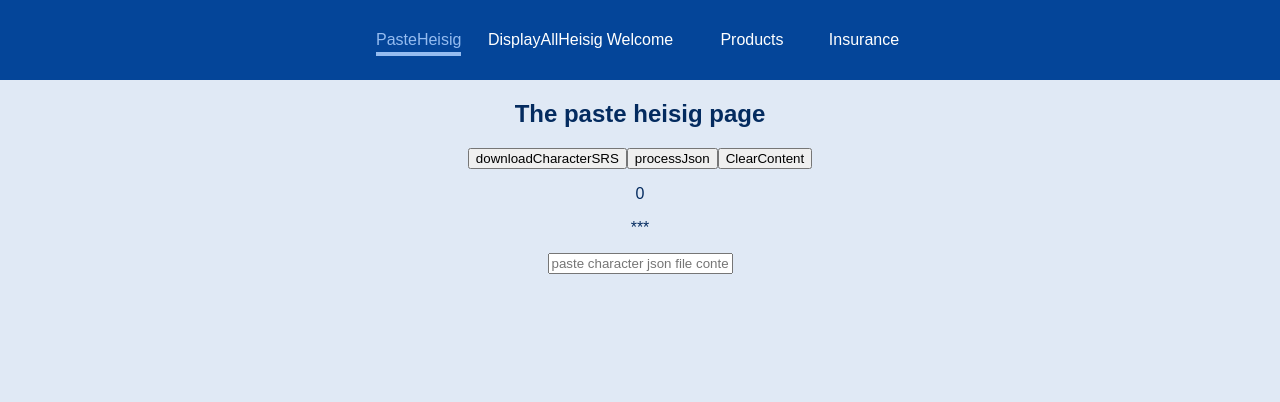
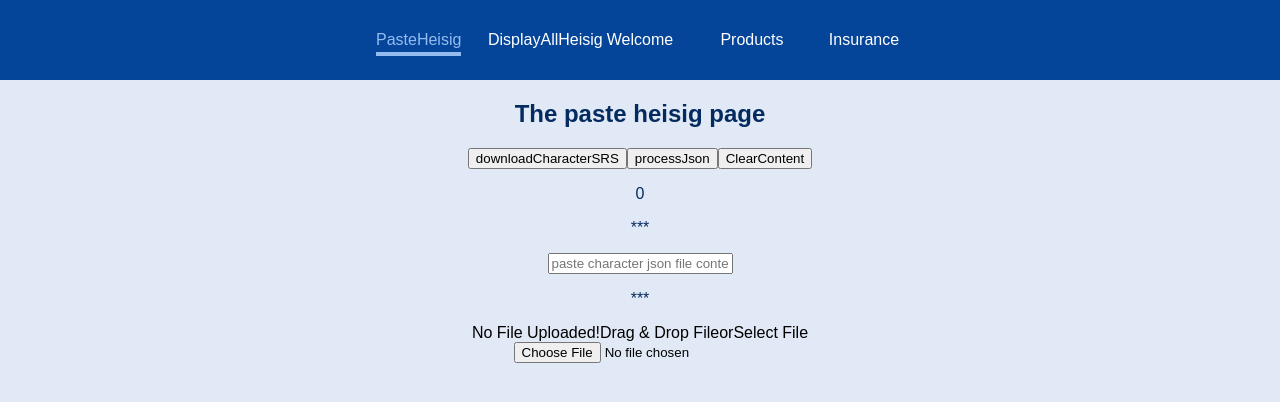
Before and after one commit to Weiqifan1/hanzimining, a React (Create React App) app: page /pasteheisig in a window 1280 px wide. Shown: the top 402 px of the page. Built offline with nearby package versions, Linux system fonts and the light colour scheme.

Commit message:
2021-10-23_1659: can now drag and drop json files. i now need to be able to clear the files without refreshing the page

```diff
--- /dev/null
+++ b/src/components/FileUploader.tsx
@@ -0,0 +1,109 @@
+import {DragAndDropProps, DragAndDropState} from "../interfaces/dragAndDropState";
+import React from "react";
+import {FileUploaderPresentationalComponent} from "./FileUploaderPresentationalComponent";
+
+export class FileUploader extends React.Component<DragAndDropProps, DragAndDropState> {
+    static counter = 0;
+    fileUploaderInput: HTMLElement | null = null;
+
+    constructor(props: DragAndDropProps) {
+        super(props);
+        this.state = { dragging: false, file: null };
+
+    }
+    // this.props.editParaList(this.state)
+
+
+    dragEventCounter = 0;
+    dragenterListener = (event: React.DragEvent<HTMLDivElement>) => {
+        this.overrideEventDefaults(event);
+        this.dragEventCounter++;
+        if (event.dataTransfer.items && event.dataTransfer.items[0]) {
+            this.setState({ dragging: true });
+        } else if (
+            event.dataTransfer.types &&
+            event.dataTransfer.types[0] === "Files"
+        ) {
+            // This block handles support for IE - if you're not worried about
+            // that, you can omit this
+            this.setState({ dragging: true });
+        }
+    };
+
+    dragleaveListener = (event: React.DragEvent<HTMLDivElement>) => {
+        this.overrideEventDefaults(event);
+        this.dragEventCounter--;
+
+        if (this.dragEventCounter === 0) {
+            this.setState({ dragging: false });
+        }
+    };
+
+    dropListener = (event: React.DragEvent<HTMLDivElement>) => {
+        this.overrideEventDefaults(event);
+        this.dragEventCounter = 0;
+        this.setState({ dragging: false });
+
+        if (event.dataTransfer.files && event.dataTransfer.files[0]) {
+            this.setState({ file: event.dataTransfer.files[0] });
+        }
+    };
+
+    overrideEventDefaults = (event: Event | React.DragEvent<HTMLDivElement>) => {
+        event.preventDefault();
+        event.stopPropagation();
+    };
+
+    onSelectFileClick = () => {
+        this.fileUploaderInput && this.fileUploaderInput.click();
+    };
+
+    onFileChanged = (event: React.ChangeEvent<HTMLInputElement>) => {
+        if (event.target.files && event.target.files[0]) {
+            this.setState({ file: event.target.files[0] });
+            const tempState: DragAndDropState = {
+                dragging: false,
+                file: event.target.files[0]
+            }
+            this.props.editParaList(tempState)
+        }
+    };
+
+    componentDidMount() {
+        window.addEventListener("dragover", (event: Event) => {
+            this.overrideEventDefaults(event);
+        });
+        window.addEventListener("drop", (event: Event) => {
+            this.overrideEventDefaults(event);
+        });
+    }
+
+    componentWillUnmount() {
+        window.removeEventListener("dragover", this.overrideEventDefaults);
+        window.removeEventListener("drop", this.overrideEventDefaults);
+    }
+
+    render() {
+        return (
+            <FileUploaderPresentationalComponent
+                dragging={this.state.dragging}
+                file={this.state.file}
+                onSelectFileClick={this.onSelectFileClick}
+                onDrag={this.overrideEventDefaults}
+                onDragStart={this.overrideEventDefaults}
+                onDragEnd={this.overrideEventDefaults}
+                onDragOver={this.overrideEventDefaults}
+                onDragEnter={this.dragenterListener}
+                onDragLeave={this.dragleaveListener}
+                onDrop={this.dropListener}
+            >
+                <input
+                    ref={el => (this.fileUploaderInput = el)}
+                    type="file"
+                    className="file-uploader__input"
+                    onChange={this.onFileChanged}
+                />
+            </FileUploaderPresentationalComponent>
+        );
+    }
+}
--- /dev/null
+++ b/src/components/FileUploaderPresentationalComponent.module.css
@@ -0,0 +1,24 @@
+.file-uploader {
+    width: 300px;
+    height: 150px;
+    border: 2px solid steelblue;
+    border-radius: 8px;
+    padding: 10px;
+    font-size: 16px;
+}
+
+.file-uploader--dragging {
+    background-color: lightblue;
+}
+
+.file-uploader__contents {
+    height: 100%;
+    display: flex;
+    flex-direction: column;
+    justify-content: space-between;
+    align-items: center;
+}
+
+.file-uploader__file-name {
+    font-weight: 700;
+}
--- /dev/null
+++ b/src/components/FileUploaderPresentationalComponent.tsx
@@ -0,0 +1,61 @@
+import classes from "./FileUploaderPresentationalComponent.module.css"
+
+type PresentationalProps = {
+    dragging: boolean;
+    file: File | null;
+    onSelectFileClick: () => void;
+    onDrag: (event: React.DragEvent<HTMLDivElement>) => void;
+    onDragStart: (event: React.DragEvent<HTMLDivElement>) => void;
+    onDragEnd: (event: React.DragEvent<HTMLDivElement>) => void;
+    onDragOver: (event: React.DragEvent<HTMLDivElement>) => void;
+    onDragEnter: (event: React.DragEvent<HTMLDivElement>) => void;
+    onDragLeave: (event: React.DragEvent<HTMLDivElement>) => void;
+    onDrop: (event: React.DragEvent<HTMLDivElement>) => void;
+};
+
+export const FileUploaderPresentationalComponent: React.SFC<
+    PresentationalProps
+    > = props => {
+    const {
+        dragging,
+        file,
+        onSelectFileClick,
+        onDrag,
+        onDragStart,
+        onDragEnd,
+        onDragOver,
+        onDragEnter,
+        onDragLeave,
+        onDrop
+    } = props;
+
+    let uploaderClasses = "file-uploader";
+    if (dragging) {
+        uploaderClasses += " file-uploader--dragging";
+    }
+
+    const fileName = file ? file.name : "No File Uploaded!";
+
+    return (
+        <div
+            className={uploaderClasses}
+            onDrag={onDrag}
+            onDragStart={onDragStart}
+            onDragEnd={onDragEnd}
+            onDragOver={onDragOver}
+            onDragEnter={onDragEnter}
+            onDragLeave={onDragLeave}
+            onDrop={onDrop}
+        >
+            <div className="file-uploader__contents">
+                <span className="file-uploader__file-name">{fileName}</span>
+                <span>Drag & Drop File</span>
+                <span>or</span>
+                <span onClick={onSelectFileClick}>
+          Select File
+        </span>
+            </div>
+            {props.children}
+        </div>
+    );
+};
--- /dev/null
+++ b/src/interfaces/dragAndDropState.ts
@@ -0,0 +1,6 @@
+export type DragAndDropState = {
+    dragging: boolean;
+    file: File | null;
+}
+
+export type DragAndDropProps = {editParaList: (data: DragAndDropState) => void}//(data: DragAndDropState) => void
--- a/src/pages/PasteHeisig.tsx
+++ b/src/pages/PasteHeisig.tsx
@@ -1,9 +1,11 @@
-import React from "react";
+import React, {useState} from "react";
 import IPage from "../interfaces/page";
 import {CharactersSRS, Content} from "../state/state-types/charactersrstypes";
 import { useDispatch, useSelector } from "react-redux";
 import {bindActionCreators} from "redux";
 import { characterSRSactionCreators, State } from '../state/index';
+import {FileUploader} from "../components/FileUploader";
+import {DragAndDropProps, DragAndDropState} from "../interfaces/dragAndDropState";
 
 const PasteHeisig: React.FunctionComponent<IPage> = props => {
 
@@ -12,6 +14,10 @@ const PasteHeisig: React.FunctionComponent<IPage> = props => {
     const characterSRSstate = useSelector(
         (state: State) => state.characterSRS
     )
+    const [uploadData, setUploadData] = useState<DragAndDropState>({
+        dragging: false,
+        file: null
+    })
 
     const processJsonInput = () => {
         const content: string = ((document.getElementById("inserthanzi") as HTMLInputElement).value);
@@ -32,6 +38,7 @@ const PasteHeisig: React.FunctionComponent<IPage> = props => {
     }
 
     const clearInputField = () => {
+
         const insertHanzi = (document.getElementById("inserthanzi") as HTMLInputElement)
         insertHanzi.value = ""
         const blankInput: CharactersSRS = {
@@ -40,6 +47,10 @@ const PasteHeisig: React.FunctionComponent<IPage> = props => {
             previousCharacters: []
         }
         createSRSobject(blankInput)
+        setUploadData({
+            dragging: false,
+            file: null,
+        })
     }
 
     const testchr = (filename: string, text: string) => {
@@ -58,6 +69,22 @@ const PasteHeisig: React.FunctionComponent<IPage> = props => {
         testchr("updatedList", result)
     }
 
+    const handleDragAndDrop = (data: DragAndDropState) => {
+        setUploadData(data)
+        const insertHanzi = (document.getElementById("inserthanzi") as HTMLInputElement)
+        if (data.file) {
+            const reader = new FileReader();
+            reader.addEventListener("load", () => {
+                if (reader.result) {
+                    insertHanzi.value = reader.result.toString();
+                }
+            }, false);
+            if (data.file) {
+                reader.readAsText(data.file);
+            }
+        }
+    }
+
     return <section>
         <h1> The paste heisig page </h1>
         <button type="button" onClick={() => downloadCharacterSRSobject()}>downloadCharacterSRS</button>
@@ -66,8 +93,18 @@ const PasteHeisig: React.FunctionComponent<IPage> = props => {
         <p>{characterSRSstate.content.length}</p>
         <p>***</p>
         <input type="text" id="inserthanzi" placeholder="paste character json file content"></input>
+        <p>***</p>
+        <FileUploader editParaList={handleDragAndDrop}/>
 
     </section>
+
+    /*
+    interface Props {
+  pokemonItem: PokemonItem;
+}
+const CardComponent = (props: Props) => {
+  const { pokemonItem } = props;
+    */
 };
 
 export default PasteHeisig;
```
